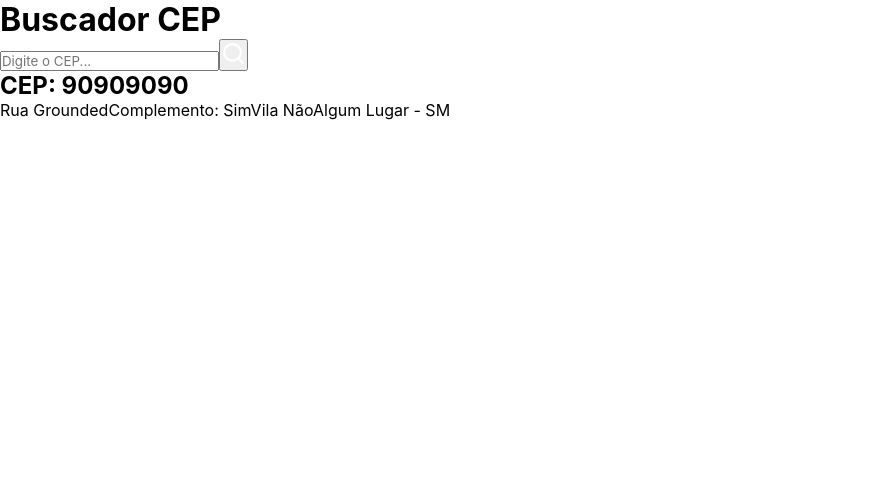
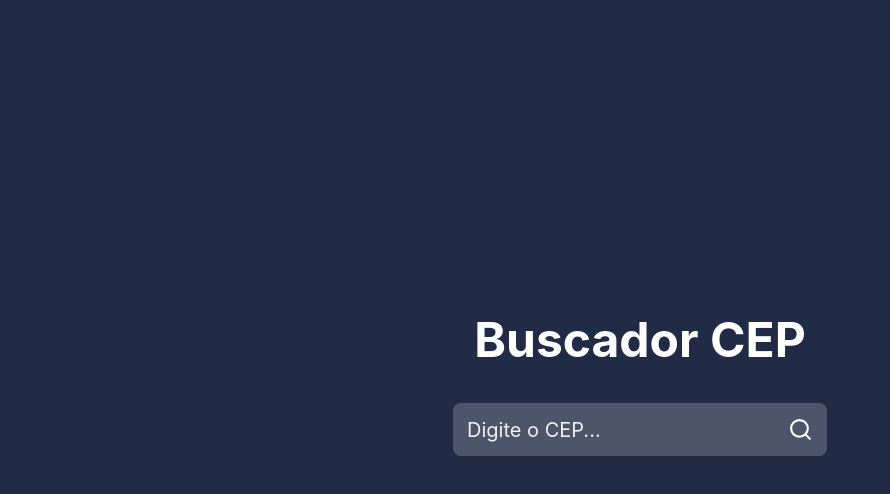
Before and after one commit to offreflix/cepfinder-reactjs, a React (Create React App) app: page / in a window 1280 px wide. Shown: the top 494 px of the page, without its empty margins (0-890 px from the left). Built offline with nearby package versions, Linux system fonts and the light colour scheme.

Commit message:
Finished project

```diff
--- a/package.json
+++ b/package.json
@@ -6,10 +6,12 @@
     "@testing-library/jest-dom": "^5.16.2",
     "@testing-library/react": "^12.1.3",
     "@testing-library/user-event": "^13.5.0",
+    "axios": "^0.26.0",
     "react": "^17.0.2",
     "react-dom": "^17.0.2",
     "react-icons": "^4.3.1",
     "react-scripts": "5.0.0",
+    "sweetalert": "^2.1.2",
     "web-vitals": "^2.1.4"
   },
   "scripts": {
--- /dev/null
+++ b/src/App.css
@@ -0,0 +1,92 @@
+.container {
+  height: 100vh;
+  display: flex;
+  justify-content: center;
+  align-items: center;
+  flex-direction: column;
+  background-color: #212b46;
+}
+
+.title {
+  font-size: 3rem;
+  color: white;
+}
+.containerInput {
+  background-color: rgba(255, 255, 255, 0.2);
+  padding: 0.9rem;
+  margin: 2.125rem 0;
+  display: flex;
+  border-radius: 0.5rem;
+}
+
+.containerInput input {
+  background-color: transparent;
+  border: none;
+  font-size: 1.25rem;
+  color: #fff;
+  outline: none;
+  margin-right: 0.5rem;
+}
+
+.containerInput input::placeholder {
+  color: #f1f1f1;
+}
+
+.buttonSearch {
+  background-color: transparent;
+  border: 0;
+  display: flex;
+  justify-content: center;
+  align-items: center;
+  cursor: pointer;
+  transition: transform 0.5s;
+}
+
+.buttonSearch:hover {
+  transform: scale(1.2);
+}
+
+.main {
+  display: flex;
+  justify-content: center;
+  align-items: center;
+  flex-direction: column;
+  background-color: #fff;
+  width: 28rem;
+  border-radius: 0.5rem;
+  box-shadow: 0.0625rem 0.1875rem 0.5rem rgba(0, 0, 0, 0.5);
+  animation: transformMain 0.2s;
+}
+
+@keyframes transformMain {
+  from {
+    transform: scale(0);
+  }
+  to {
+    transform: scale(1);
+  }
+}
+
+.main h2 {
+  margin: 1rem 0;
+  font-size: 2.5rem;
+}
+.main span {
+  margin-bottom: 1rem;
+  font-weight: bold;
+}
+
+@media (max-width: 620px) {
+  .title {
+    font-size: 3.75rem;
+  }
+
+  .main {
+    width: 80%;
+    min-height: 15.625rem;
+  }
+
+  .main h2 {
+    font-size: 1.75rem;
+  }
+}
--- a/src/App.js
+++ b/src/App.js
@@ -1,22 +1,74 @@
+import { useState } from 'react';
 import { FiSearch } from 'react-icons/fi';
+import './App.css';
+import swal from 'sweetalert';
+
+import api from './services/api';
 
 function App() {
+  const [input, setInput] = useState('');
+  const [cep, setCep] = useState({});
+
+  function verification(response) {
+    if (Object.keys(response.data).length === 1) {
+      // alert('Verifique o campo preenchido e tente novamente!');
+      swal(
+        'O CEP que você inseriu não existe',
+        'Cheque se digitou errado e tente novamente',
+        'error'
+      );
+    }
+  }
+
+  async function handleSearch() {
+    if (input === '') {
+      console.log('Insira um CEP!');
+      return;
+    }
+
+    try {
+      const response = await api.get(`${input}/json`);
+      // if ((response.data.erro = true)) {
+      //   return;
+      // }
+      setCep(response.data);
+      setInput('');
+      verification(response);
+    } catch (err) {
+      console.log(err);
+      setInput('');
+    }
+  }
+
   return (
     <div className="container">
-      <h1>Buscador CEP</h1>
+      <h1 className="title">Buscador CEP</h1>
+
       <div className="containerInput">
-        <input type="text" placeholder="Digite o CEP..."></input>
-        <button className="buttonSearch" onClick={() => {}}>
+        <input
+          type="text"
+          placeholder="Digite o CEP..."
+          value={input}
+          onChange={(e) => {
+            setInput(e.target.value);
+          }}
+        />
+
+        <button className="buttonSearch" onClick={handleSearch}>
           <FiSearch size={25} color={'#FFF'} />
         </button>
       </div>
-      <main>
-        <h2>CEP: 90909090</h2>
-        <span>Rua Grounded</span>
-        <span>Complemento: Sim</span>
-        <span>Vila Não</span>
-        <span>Algum Lugar - SM</span>
-      </main>
+      {Object.keys(cep).length > 1 && (
+        <main className="main">
+          <h2>CEP: {cep.cep}</h2>
+
+          <span>{cep.logradouro}</span>
+          <span>{cep.bairro}</span>
+          <span>
+            {cep.localidade} - {cep.uf}
+          </span>
+        </main>
+      )}
     </div>
   );
 }
--- /dev/null
+++ b/src/services/api.js
@@ -0,0 +1,5 @@
+import axios from 'axios';
+
+const api = axios.create({ baseURL: 'https://viacep.com.br/ws/' });
+
+export default api;
```
Also changed, not shown: 1 other file (tests, documents, lock files or other folders).
